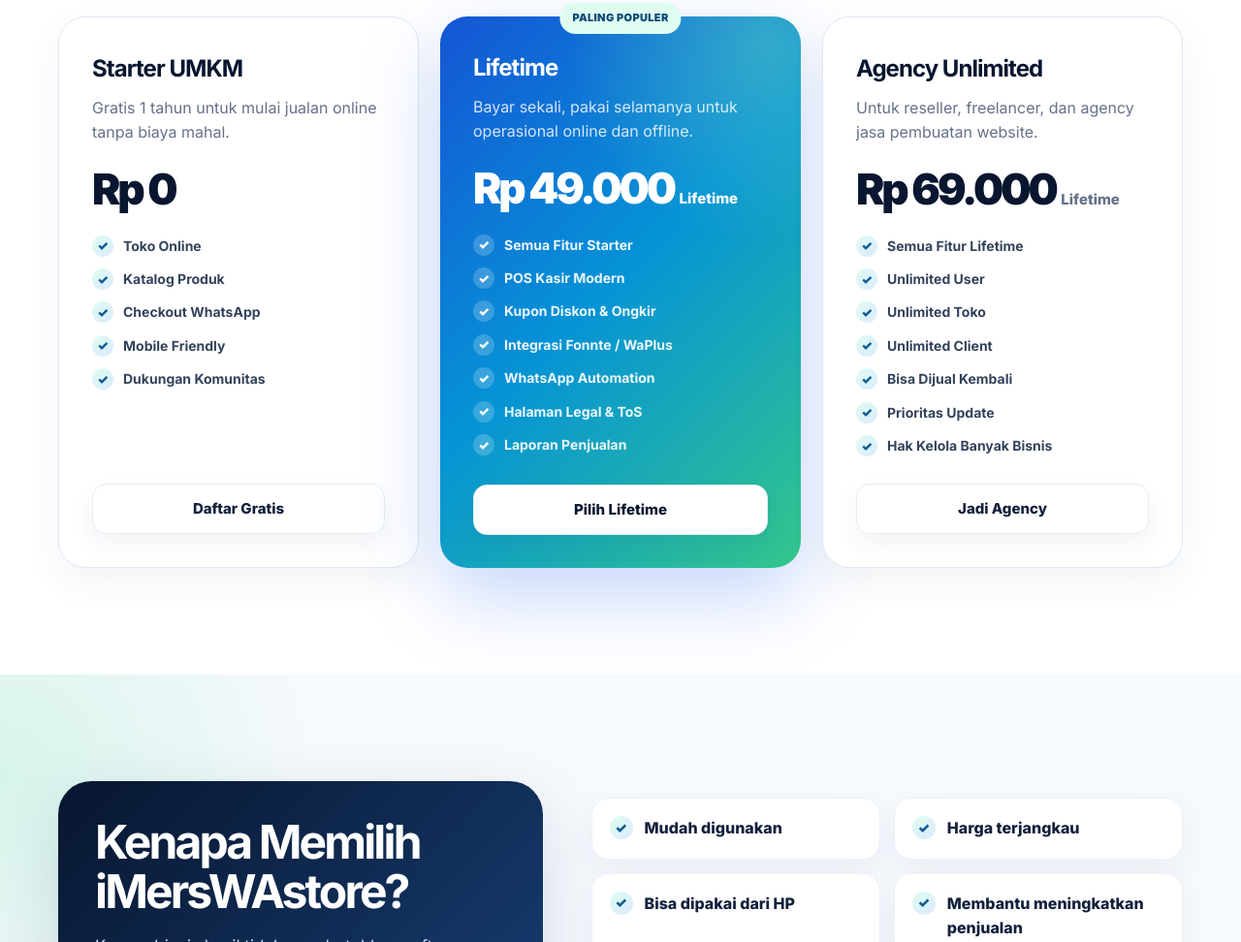
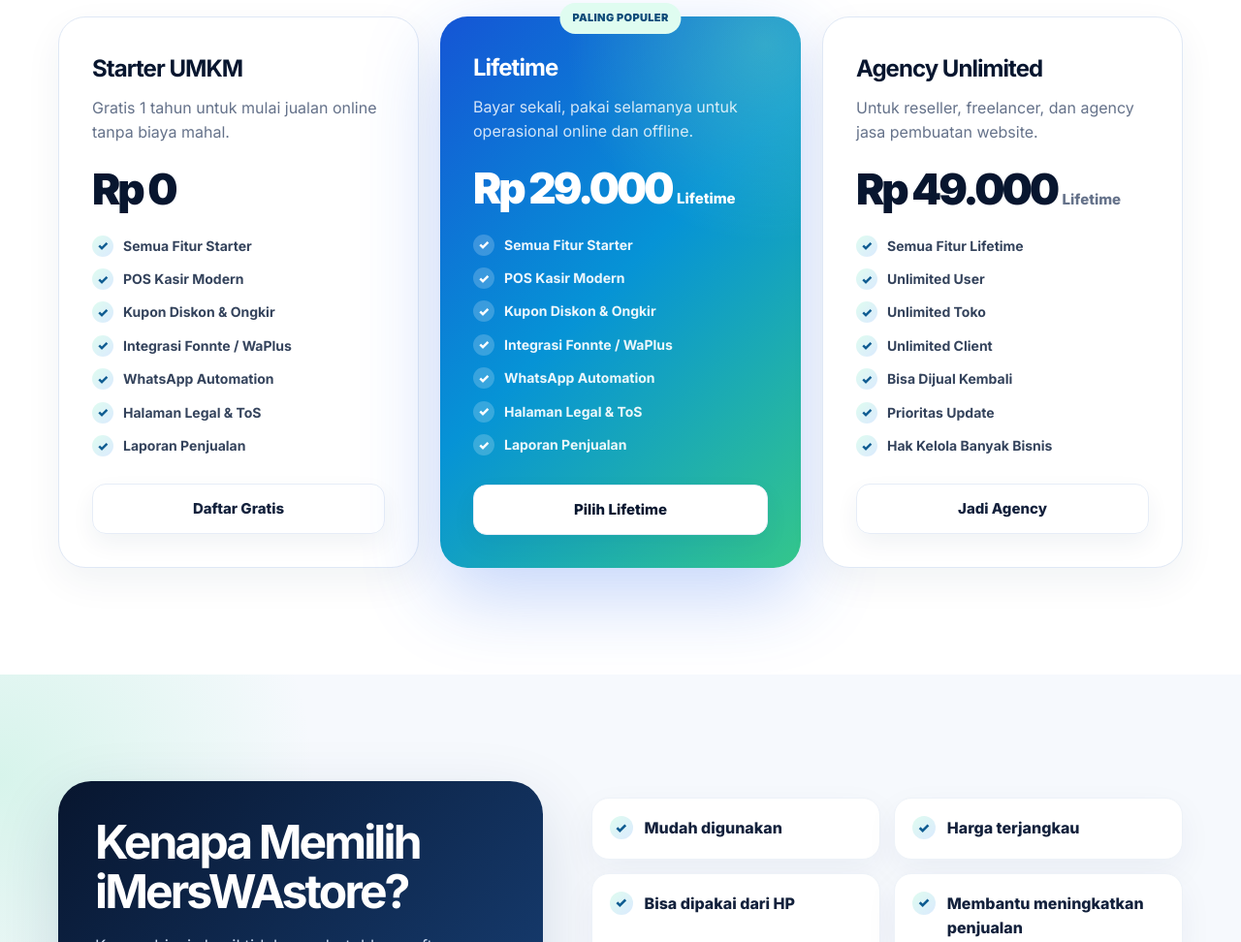
Before and after one commit to imersnesia/imerswastorefixedfinal, a plain HTML site: page index.html in a window 1280 px wide. Shown: the part 7698-8670 px from the top of the page at 97% size. Drawn offline with Linux system fonts and the light colour scheme; no server answers.

Commit message:
Update index.html

```diff
--- a/index.html
+++ b/index.html
@@ -2104,11 +2104,13 @@
             <p class="price-desc">Gratis 1 tahun untuk mulai jualan online tanpa biaya mahal.</p>
             <div class="price">Rp 0</div>
             <ul class="simple-list">
-              <li>Toko Online</li>
-              <li>Katalog Produk</li>
-              <li>Checkout WhatsApp</li>
-              <li>Mobile Friendly</li>
-              <li>Dukungan Komunitas</li>
+              <li>Semua Fitur Starter</li>
+              <li>POS Kasir Modern</li>
+              <li>Kupon Diskon & Ongkir</li>
+              <li>Integrasi Fonnte / WaPlus</li>
+              <li>WhatsApp Automation</li>
+              <li>Halaman Legal & ToS</li>
+              <li>Laporan Penjualan</li>
             </ul>
             <a href="#" onclick="openModal(event)" class="btn btn-secondary">Daftar Gratis</a>
           </article>
@@ -2117,7 +2119,7 @@
             <div class="popular">PALING POPULER</div>
             <h3>Lifetime</h3>
             <p class="price-desc">Bayar sekali, pakai selamanya untuk operasional online dan offline.</p>
-            <div class="price">Rp 49.000 <span>Lifetime</span></div>
+            <div class="price">Rp 29.000 <span>Lifetime</span></div>
             <ul class="simple-list">
               <li>Semua Fitur Starter</li>
               <li>POS Kasir Modern</li>
@@ -2133,7 +2135,7 @@
           <article class="price-card reveal">
             <h3>Agency Unlimited</h3>
             <p class="price-desc">Untuk reseller, freelancer, dan agency jasa pembuatan website.</p>
-            <div class="price">Rp 69.000 <span>Lifetime</span></div>
+            <div class="price">Rp 49.000 <span>Lifetime</span></div>
             <ul class="simple-list">
               <li>Semua Fitur Lifetime</li>
               <li>Unlimited User</li>
```
